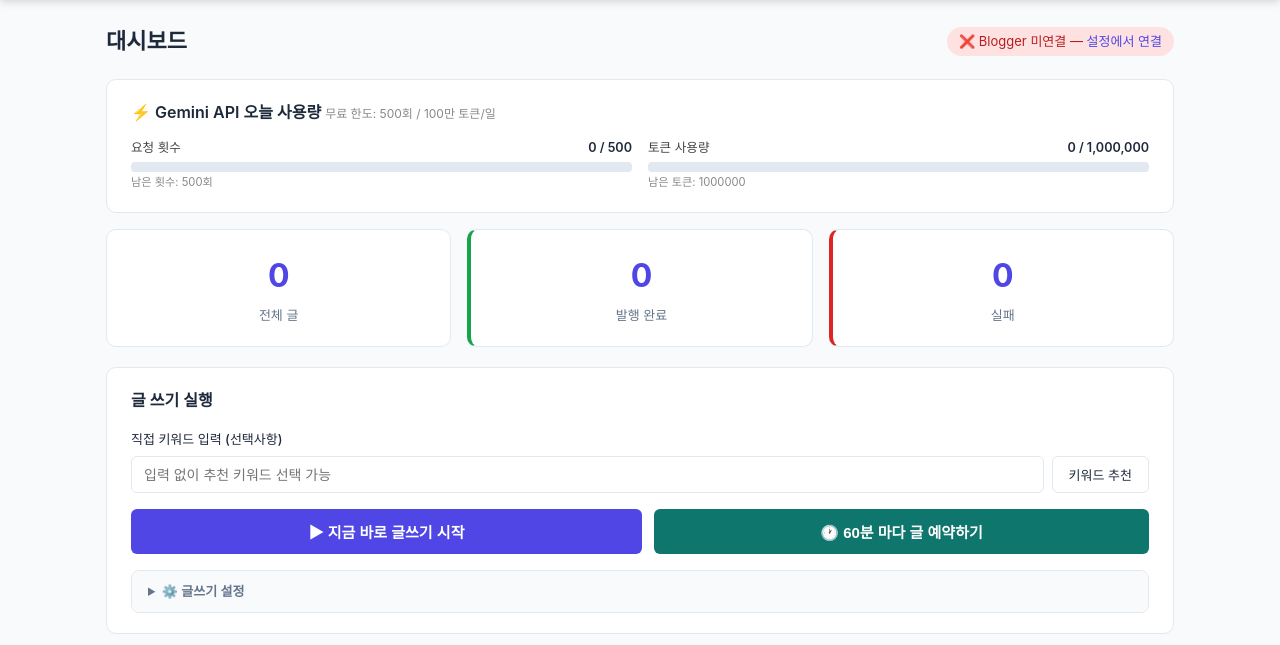
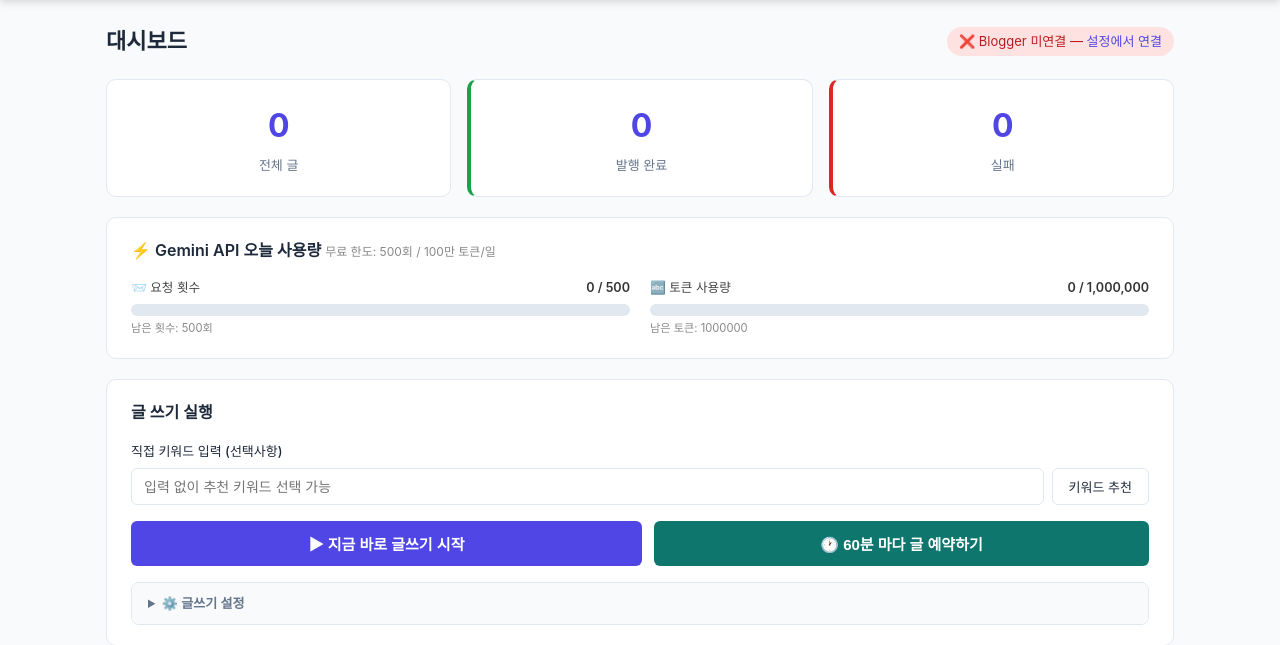
Before and after one commit to hkno3/blog-auto, a Flask app: page / in a window 1280 px wide. Shown: the part 56-701 px from the top of the page. Run offline with Flask 3, Linux system fonts and the light colour scheme; data that the repository does not hold is empty.

Commit message:
fix: Gemini 사용량 패널 위치 변경 및 안전 처리
- 위치: 통계 카드 위 → 글 쓰기 실행 패널 바로 위로 이동
- gemini_today 변수 없을 때 기본값 0으로 안전 처리
- 프로그레스바 높이/색상 개선

https://claude.ai/code/session_01Bq514RrFtozEGtJrH7xiUv

```diff
--- a/templates/index.html
+++ b/templates/index.html
@@ -10,49 +10,6 @@
     {% else %}
       ❌ Blogger 미연결 — <a href="{{ url_for('settings') }}">설정에서 연결</a>
     {% endif %}
-  </div>
-</div>
-
-<!-- Gemini 사용량 -->
-<div class="panel" style="margin-bottom:16px;">
-  <h2 style="margin-bottom:12px;">⚡ Gemini API 오늘 사용량
-    <span style="font-size:0.75em;color:#888;font-weight:normal;">무료 한도: 500회 / 100만 토큰/일</span>
-  </h2>
-  <div style="display:grid;grid-template-columns:1fr 1fr;gap:16px;">
-    <!-- 요청 횟수 -->
-    <div>
-      <div style="display:flex;justify-content:space-between;margin-bottom:4px;">
-        <span style="font-size:0.9em;color:#444;">요청 횟수</span>
-        <span style="font-size:0.9em;font-weight:600;">
-          {{ gemini_today.request_count }} / 500
-        </span>
-      </div>
-      {% set req_pct = gemini_today.request_count / 500 * 100 %}
-      {% if req_pct > 100 %}{% set req_pct = 100 %}{% endif %}
-      <div style="background:#e2e8f0;border-radius:4px;height:10px;">
-        <div style="width:{{ req_pct }}%;height:100%;border-radius:4px;
-          background:{% if req_pct >= 90 %}#ef4444{% elif req_pct >= 70 %}#f59e0b{% else %}#4f46e5{% endif %};
-          transition:width 0.3s;"></div>
-      </div>
-      <div style="font-size:0.8em;color:#888;margin-top:2px;">남은 횟수: {{ 500 - gemini_today.request_count }}회</div>
-    </div>
-    <!-- 토큰 사용량 -->
-    <div>
-      <div style="display:flex;justify-content:space-between;margin-bottom:4px;">
-        <span style="font-size:0.9em;color:#444;">토큰 사용량</span>
-        <span style="font-size:0.9em;font-weight:600;">
-          {{ gemini_today.total_tokens | int }} / 1,000,000
-        </span>
-      </div>
-      {% set tok_pct = gemini_today.total_tokens / 1000000 * 100 %}
-      {% if tok_pct > 100 %}{% set tok_pct = 100 %}{% endif %}
-      <div style="background:#e2e8f0;border-radius:4px;height:10px;">
-        <div style="width:{{ tok_pct }}%;height:100%;border-radius:4px;
-          background:{% if tok_pct >= 90 %}#ef4444{% elif tok_pct >= 70 %}#f59e0b{% else %}#10b981{% endif %};
-          transition:width 0.3s;"></div>
-      </div>
-      <div style="font-size:0.8em;color:#888;margin-top:2px;">남은 토큰: {{ (1000000 - gemini_today.total_tokens) | int }}</div>
-    </div>
   </div>
 </div>
 
@@ -69,6 +26,49 @@
   <div class="stat-card danger">
     <div class="stat-number">{{ stats.failed }}</div>
     <div class="stat-label">실패</div>
+  </div>
+</div>
+
+<!-- Gemini 사용량 -->
+{% set req_count = gemini_today.request_count if gemini_today is defined else 0 %}
+{% set tok_count = gemini_today.total_tokens if gemini_today is defined else 0 %}
+{% set req_pct = (req_count / 500 * 100) %}
+{% if req_pct > 100 %}{% set req_pct = 100 %}{% endif %}
+{% set tok_pct = (tok_count / 1000000 * 100) %}
+{% if tok_pct > 100 %}{% set tok_pct = 100 %}{% endif %}
+<div class="panel">
+  <h2 style="margin-bottom:14px;">⚡ Gemini API 오늘 사용량
+    <span style="font-size:0.75em;color:#888;font-weight:normal;">무료 한도: 500회 / 100만 토큰/일</span>
+  </h2>
+  <div style="display:grid;grid-template-columns:1fr 1fr;gap:20px;">
+    <div>
+      <div style="display:flex;justify-content:space-between;margin-bottom:6px;">
+        <span style="font-size:0.9em;color:#444;">📨 요청 횟수</span>
+        <span style="font-size:0.9em;font-weight:600;color:{% if req_pct >= 90 %}#ef4444{% elif req_pct >= 70 %}#f59e0b{% else %}#333{% endif %};">
+          {{ req_count }} / 500
+        </span>
+      </div>
+      <div style="background:#e2e8f0;border-radius:6px;height:12px;">
+        <div style="width:{{ req_pct }}%;height:100%;border-radius:6px;
+          background:{% if req_pct >= 90 %}#ef4444{% elif req_pct >= 70 %}#f59e0b{% else %}#4f46e5{% endif %};
+          transition:width 0.3s;"></div>
+      </div>
+      <div style="font-size:0.8em;color:#888;margin-top:4px;">남은 횟수: {{ 500 - req_count }}회</div>
+    </div>
+    <div>
+      <div style="display:flex;justify-content:space-between;margin-bottom:6px;">
+        <span style="font-size:0.9em;color:#444;">🔤 토큰 사용량</span>
+        <span style="font-size:0.9em;font-weight:600;color:{% if tok_pct >= 90 %}#ef4444{% elif tok_pct >= 70 %}#f59e0b{% else %}#333{% endif %};">
+          {{ tok_count }} / 1,000,000
+        </span>
+      </div>
+      <div style="background:#e2e8f0;border-radius:6px;height:12px;">
+        <div style="width:{{ tok_pct }}%;height:100%;border-radius:6px;
+          background:{% if tok_pct >= 90 %}#ef4444{% elif tok_pct >= 70 %}#f59e0b{% else %}#10b981{% endif %};
+          transition:width 0.3s;"></div>
+      </div>
+      <div style="font-size:0.8em;color:#888;margin-top:4px;">남은 토큰: {{ 1000000 - tok_count }}</div>
+    </div>
   </div>
 </div>
 
```
